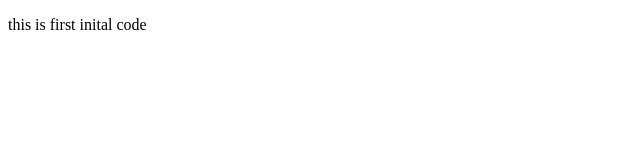
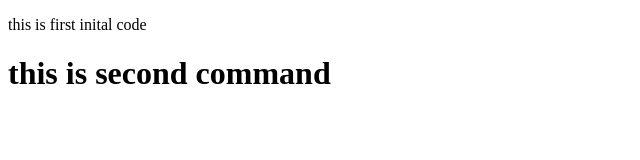
Before and after one commit to Janusath/git-testing, a plain HTML site: page index.html in a window 1280 px wide. Shown: the whole page, without its empty margins (0-640 px from the left). Drawn offline with Linux system fonts and the light colour scheme.

Commit message:
4th commit

```diff
--- a/index.html
+++ b/index.html
@@ -10,6 +10,8 @@
 <body>
 
     <p>this is first inital code</p>
+    <h1>this is second command </h1>
+
 </body>
 
 </html>
```
